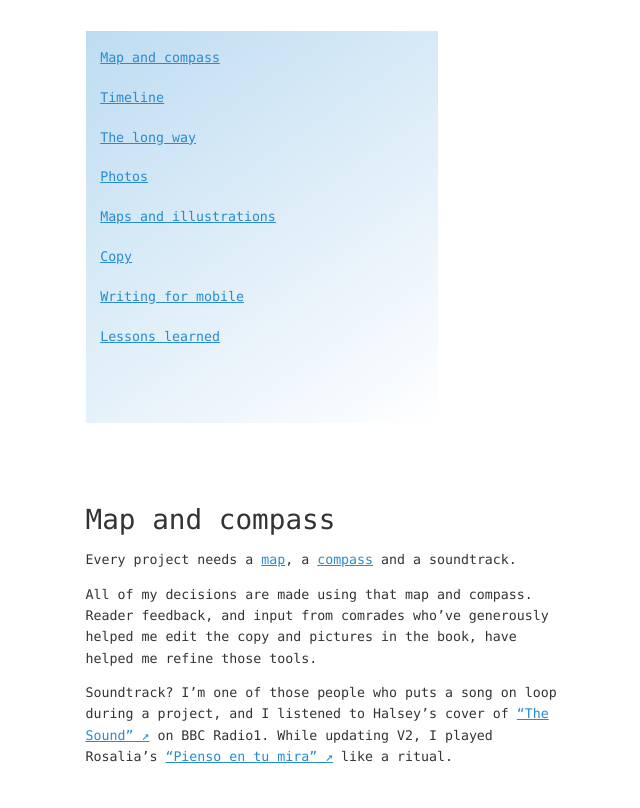
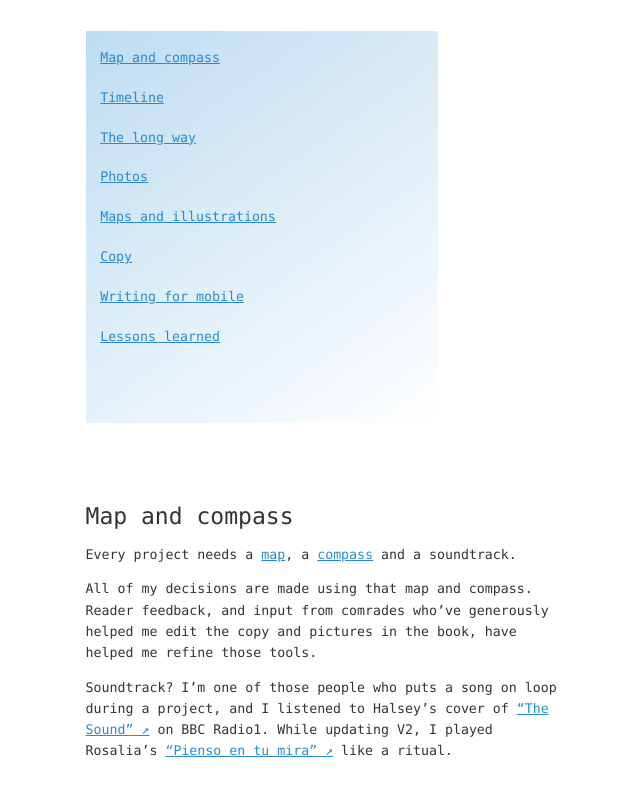
Before and after one commit to zachmccabe/zachmccabe.github.io, a Jekyll site: the page built from _beijing/colophon.md, in a window 1280 px wide. Shown: the part 546-1354 px from the top of the page, without its empty margins (249-889 px from the left). Built offline with Jekyll 4.4.1, drawn with Linux system fonts in a browser that asks for light colours; grey boxes are pictures that could not be loaded.

Commit message:
Update kao-midnite-13.css

```diff
--- a/assets/kao-midnite-13.css
+++ b/assets/kao-midnite-13.css
@@ -1,14 +1,14 @@
 :root {
 font-size: 16px;
 
---fs-248: 248%;
---fs-173: 173%;
---fs-144: 144%;
---fs-120: 120%;
---fs-100: 100%;
---fs-083: 83%;
---fs-070: 70%;
---fs-pre: 83%;
+--fs-248: 2.48rem;
+--fs-173: 1.73rem;
+--fs-144: 1.44rem;
+--fs-120: 1.2rem;
+--fs-100: 1rem;
+--fs-083: 0.83rem;
+--fs-070: 0.7rem;
+--fs-pre: 0.83rem;
 
 }
 
@@ -275,9 +275,9 @@
 }
 
 th, tr, td {
+  font-size: var(--fs-083);
   text-align: left;
   color: currentColor;
-  font-size: var(--fs-070);
   font-weight: normal;
   margin: 0;
   padding: 1em;
@@ -334,7 +334,7 @@
 }
 
 h2 {
-  font-size: var(--fs-173);
+  font-size: var(--fs-144);
 }
 
 h2 + h3 {
@@ -342,7 +342,7 @@
 }
 
 h3 {
-  font-size: var(--fs-144);
+  font-size: var(--fs-120);
 }
 
 h3 + h4 {
@@ -350,7 +350,7 @@
 }
 
 h4 {
-  font-size: var(--fs-120);
+  font-size: var(--fs-100);
 }
 
 /*
```
